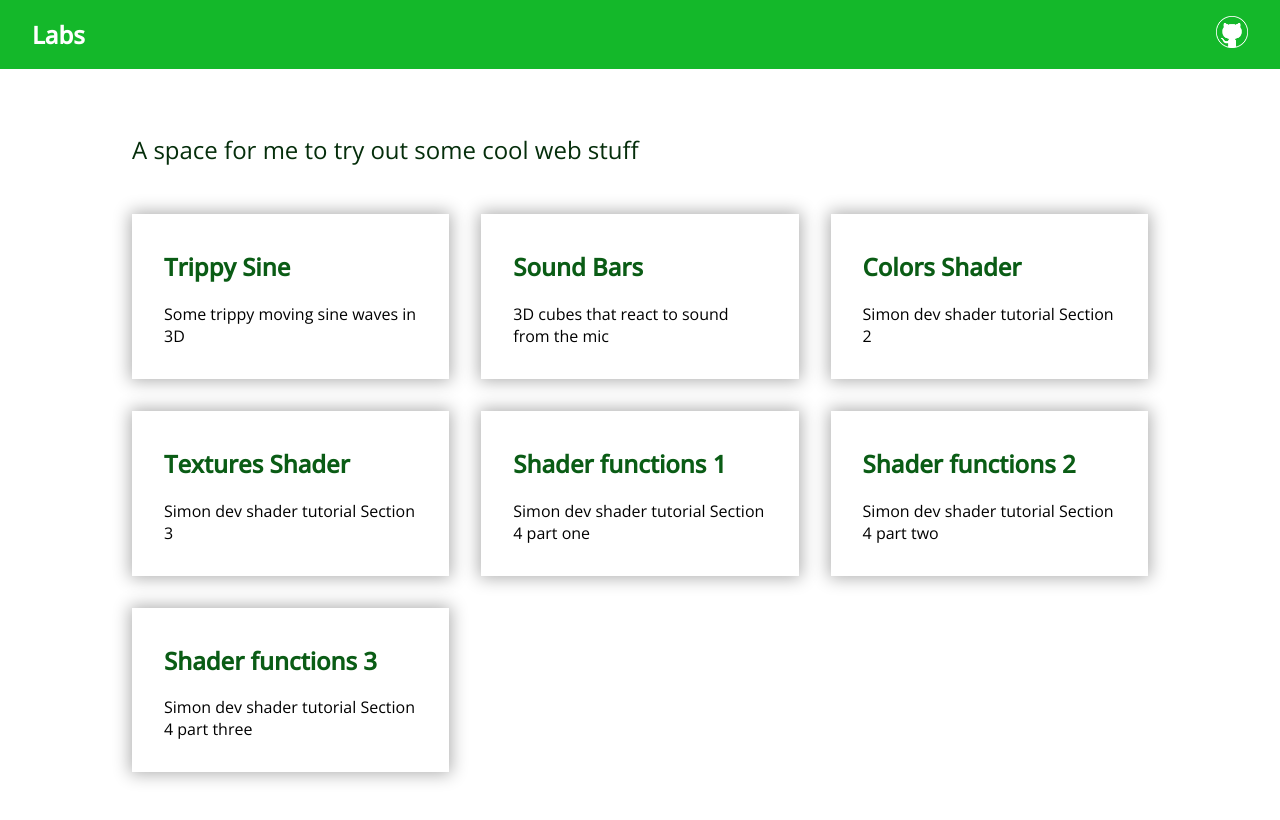
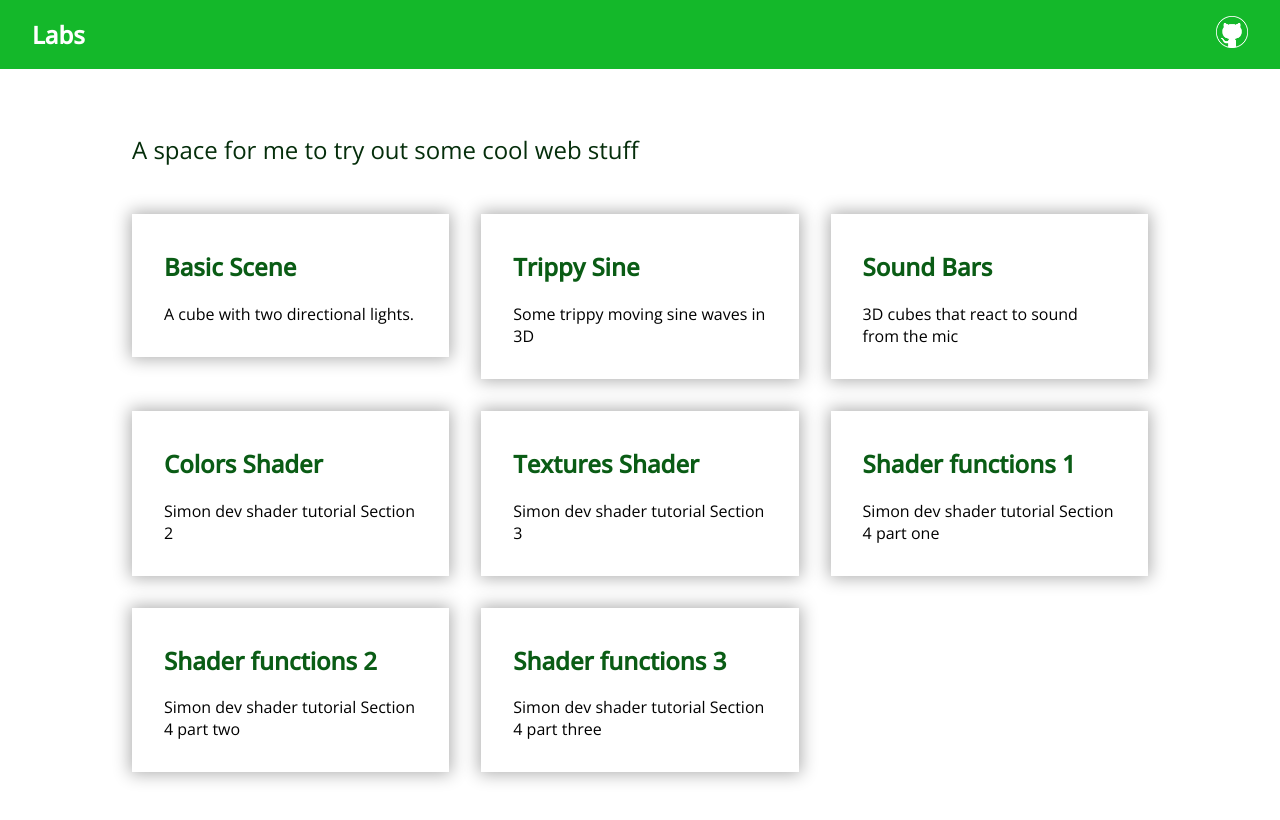
Before and after one commit to WebManifestation/labs, a Next.js app: page / in a window 1280 px wide. Built offline with nearby package versions, Linux system fonts and the light colour scheme.

Commit message:
add basic scene

```diff
--- a/pages/index.js
+++ b/pages/index.js
@@ -21,6 +21,16 @@ export default function Home() {
       </p>
 
       <main className={styles.main}>
+				<section
+          onClick={() => {
+            window.location = "/basic";
+          }}
+          className={styles.card}
+        >
+          <h2>Basic Scene</h2>
+          <p>A cube with two directional lights.</p>
+        </section>
+
         <section
           onClick={() => {
             window.location = "/sine";
```
